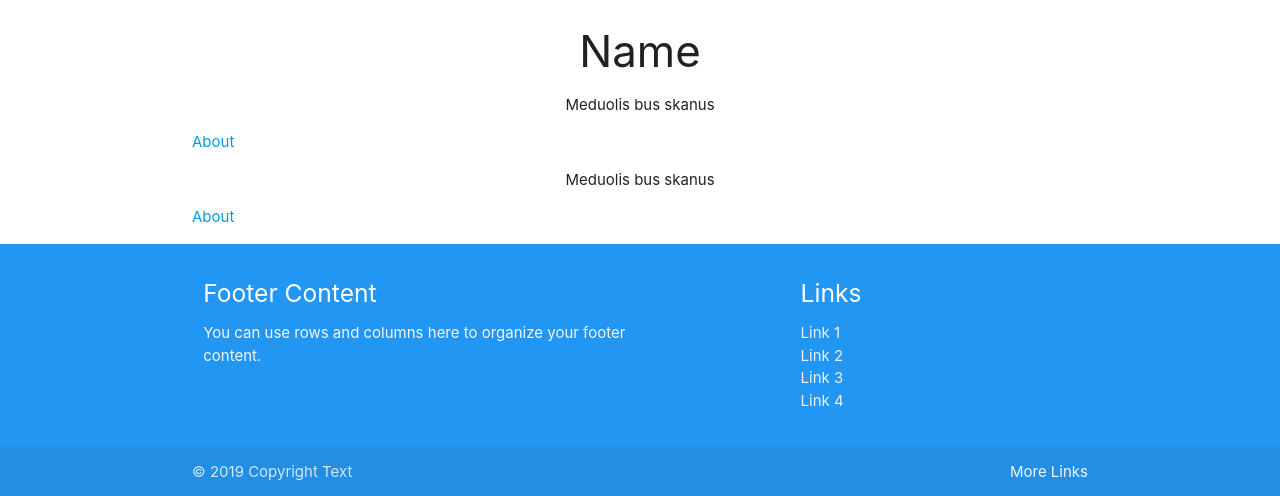
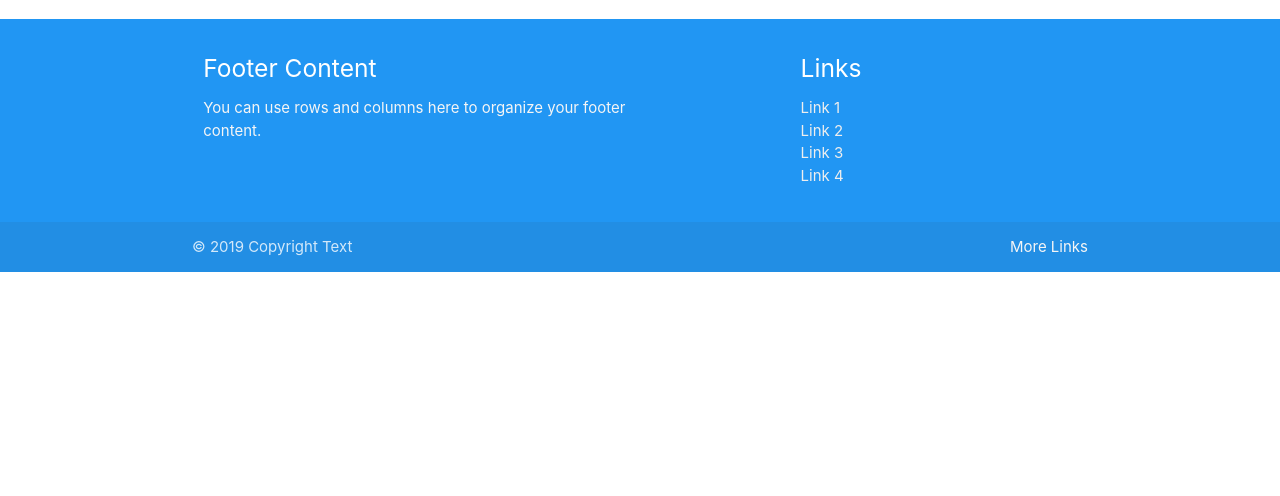
Before and after one commit to N0NCore/final-project, a PHP site: page /naujienos.php in a window 1280 px wide. Shown: the part 1975-2471 px from the top of the page. After the commit the page ends 2247 px from the top, so only its background shows below. Run offline with PHP 8.4, Linux system fonts and the light colour scheme.

Commit message:
Update naujienos.php

```diff
--- a/naujienos.php
+++ b/naujienos.php
@@ -28,9 +28,7 @@
         <ul class="naujienublokas">
           <li><h3 class="center-align naujienos">Name</h3></li>
           <li><p class="center-align pirmastekstas">Meduolis bus skanus </p></li>
-          <li><a href="center-align tekstasvienas.html">About</a></li>
           <li><p class="center-align antras">Meduolis bus skanus </p></li>
-          <li><a href="center-align tekstasdu.html">About</a></li>
         </ul>
       </div>
 
@@ -39,9 +37,7 @@
         <ul class="naujienublokas">
           <li><h3 class="center-align naujienos">Name</h3></li>
           <li><p class="center-align pirmastekstas">Meduolis bus skanus </p></li>
-          <li><a href="center-align tekstasvienas.html">About</a></li>
           <li><p class="center-align antras">Meduolis bus skanus </p></li>
-          <li><a href="center-align tekstasdu.html">About</a></li>
         </ul>
       </div>
 
@@ -50,9 +46,7 @@
         <ul class="naujienublokas">
           <li><h3 class="center-align naujienos">Name</h3></li>
           <li><p class="center-align pirmastekstas">Meduolis bus skanus </p></li>
-          <li><a href="center-align tekstasvienas.html">About</a></li>
           <li><p class="center-align antras">Meduolis bus skanus </p></li>
-          <li><a href="center-align tekstasdu.html">About</a></li>
         </ul>
       </div>
 
```
